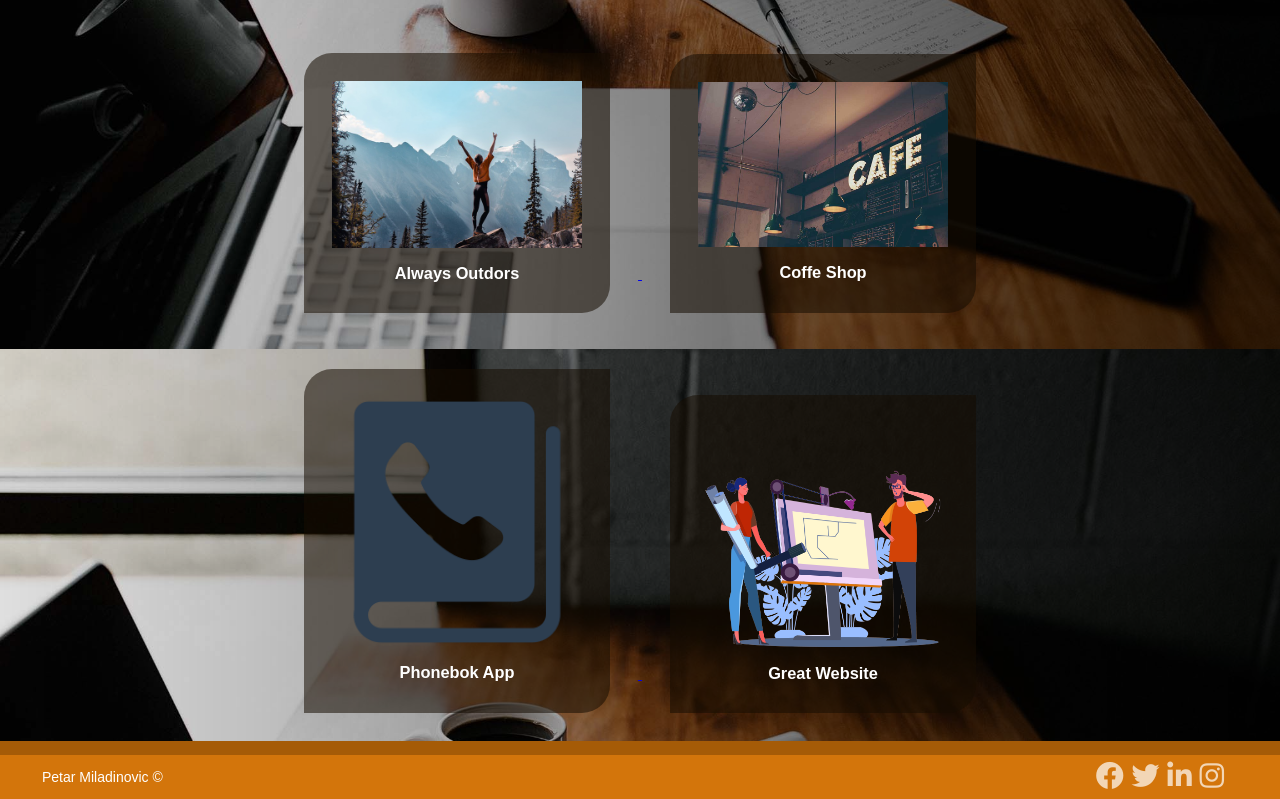
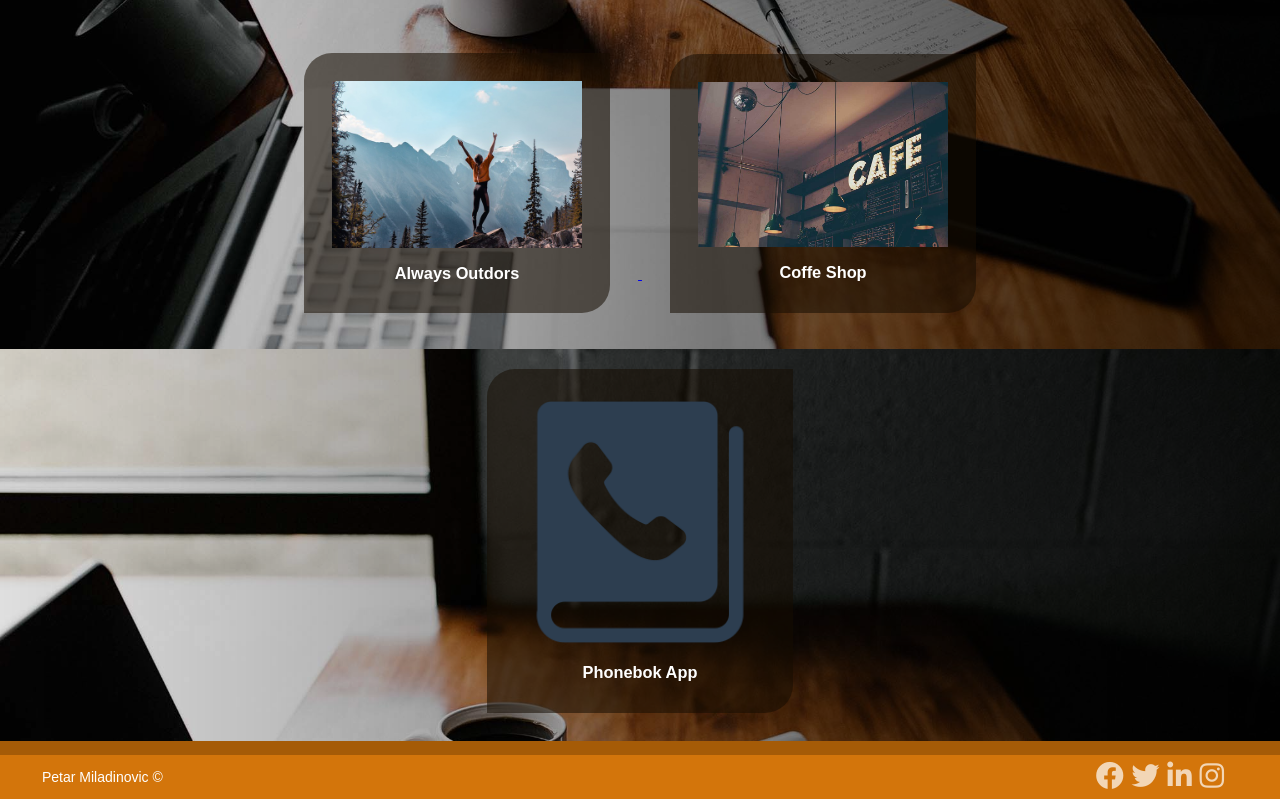
Before and after one commit to petarmil/Portfolio, a plain HTML site: page index.html in a window 1280 px wide. Shown: the part 3482-4281 px from the top of the page. Drawn offline with nearby package versions, Linux system fonts and the light colour scheme.

Commit message:
Add files via upload

```diff
--- a/index.html
+++ b/index.html
@@ -201,12 +201,6 @@
                     <h3>Phonebok App</h3>
                 </article>
             </a>
-            <a href="https://petarmil.github.io/GreatWebsite/" target="_blank">
-                <article class="work">
-                    <img src="images/greatwebsite.png" alt="">
-                    <h3>Great Website</h3>
-                </article>
-            </a>
         </div>
 
     </section><!-- end PORTFOLIO-->
```
